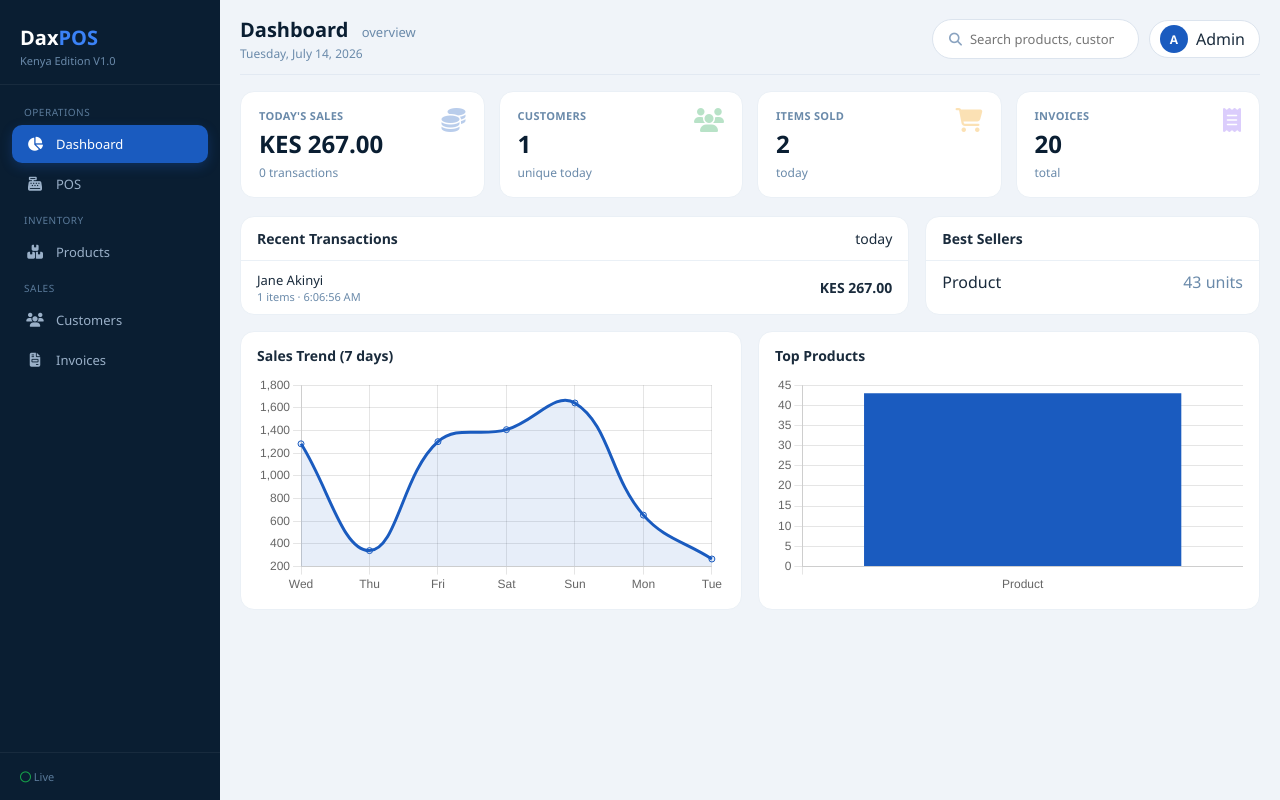
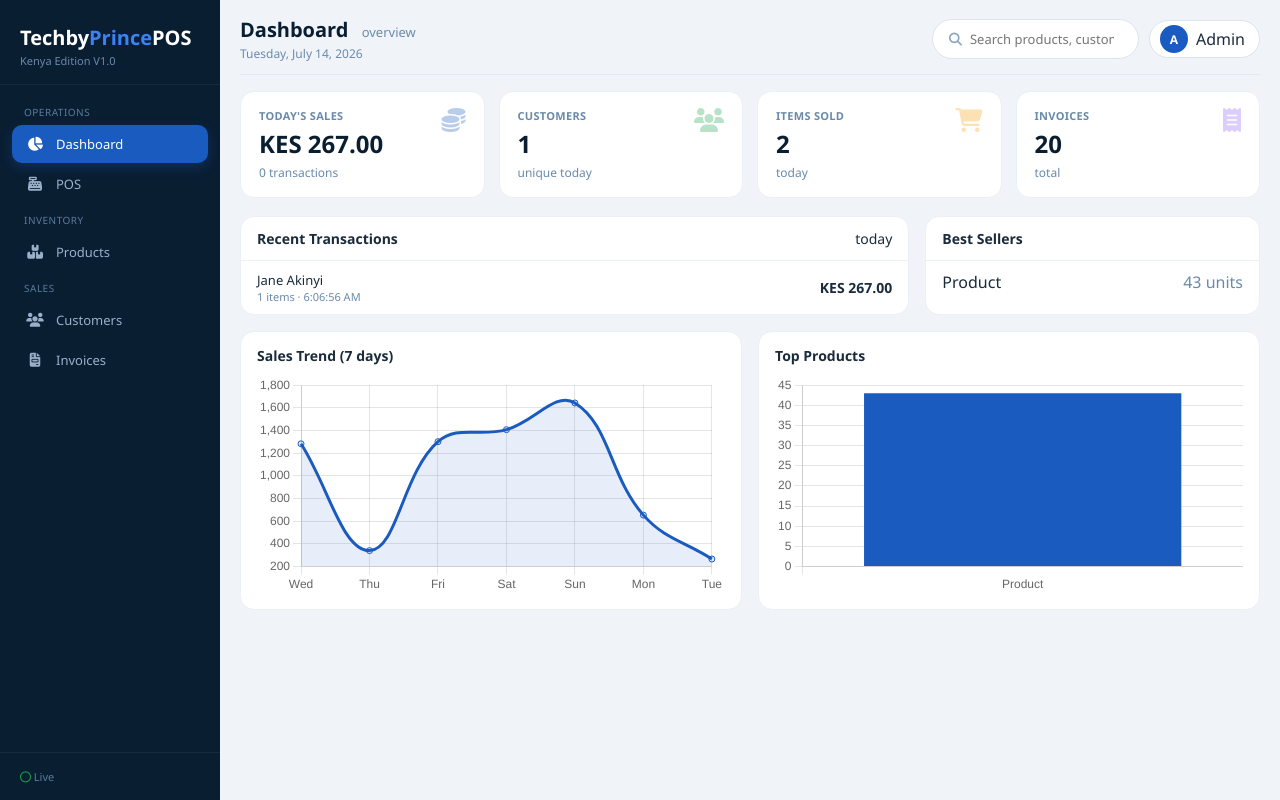
Before and after one commit to Daxton-prince/Dax-pointofsale-system, a plain HTML site: page index.html in a window 1280 px wide. Drawn offline with nearby package versions, Linux system fonts and the light colour scheme.

Commit message:
Update title and sidebar branding in index.html

```diff
--- a/index.html
+++ b/index.html
@@ -3,7 +3,7 @@
 <head>
     <meta charset="UTF-8">
     <meta name="viewport" content="width=device-width, initial-scale=1.0">
-    <title>DaxPOS · All-in-One System</title>
+    <title>DaxPOS ·SYSTEM</title>
 
     <!-- Font Awesome -->
     <link rel="stylesheet" href="https://cdnjs.cloudflare.com/ajax/libs/font-awesome/6.6.0/css/all.min.css">
@@ -18,7 +18,7 @@
 <!-- ==================== SIDEBAR ==================== -->
 <nav class="sidebar" id="sidebar">
     <div class="sidebar-brand">
-        <h1>Dax<span>POS</span></h1>
+        <h1>Techby<span>Prince</span>POS</h1>
         <small>Kenya Edition V1.0</small>
     </div>
     <div class="sidebar-nav">
```
